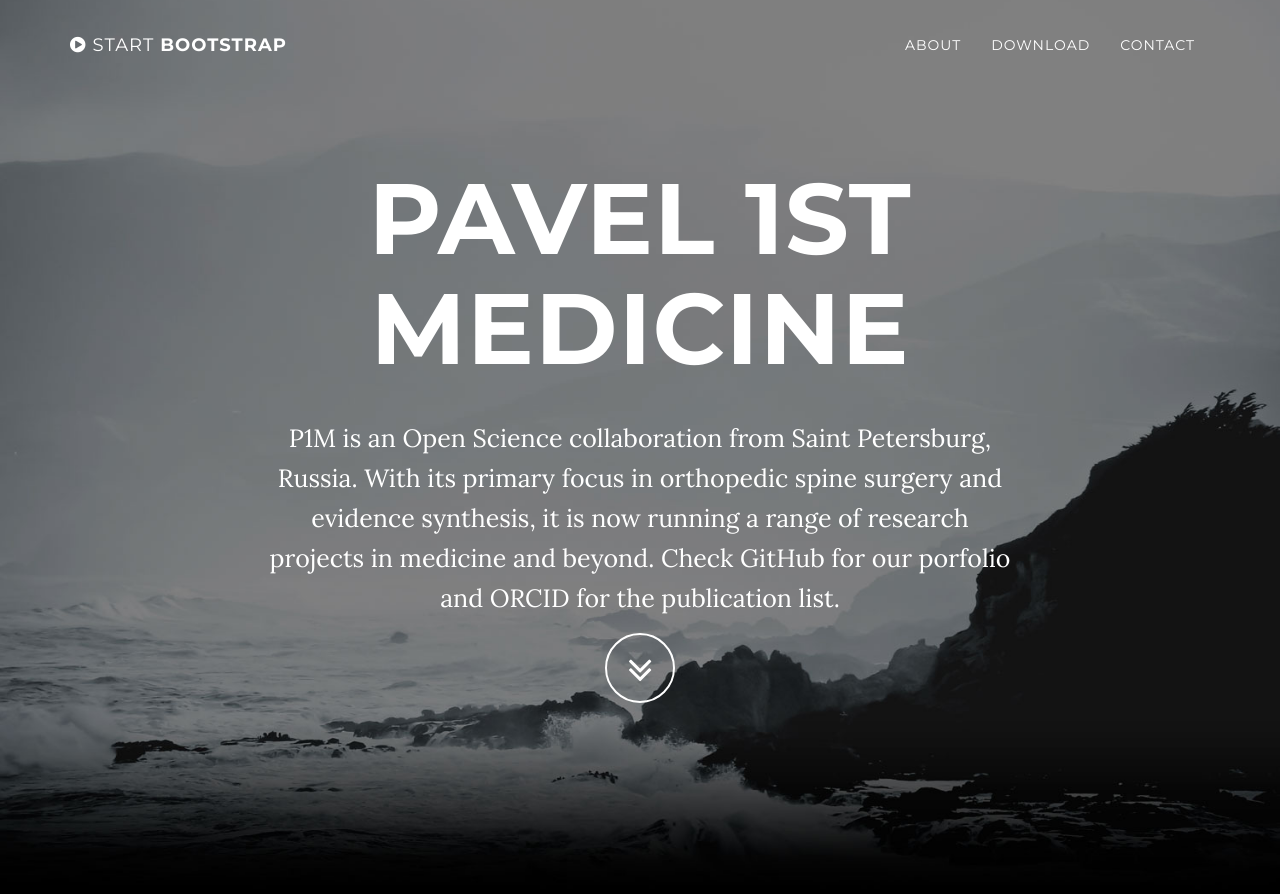
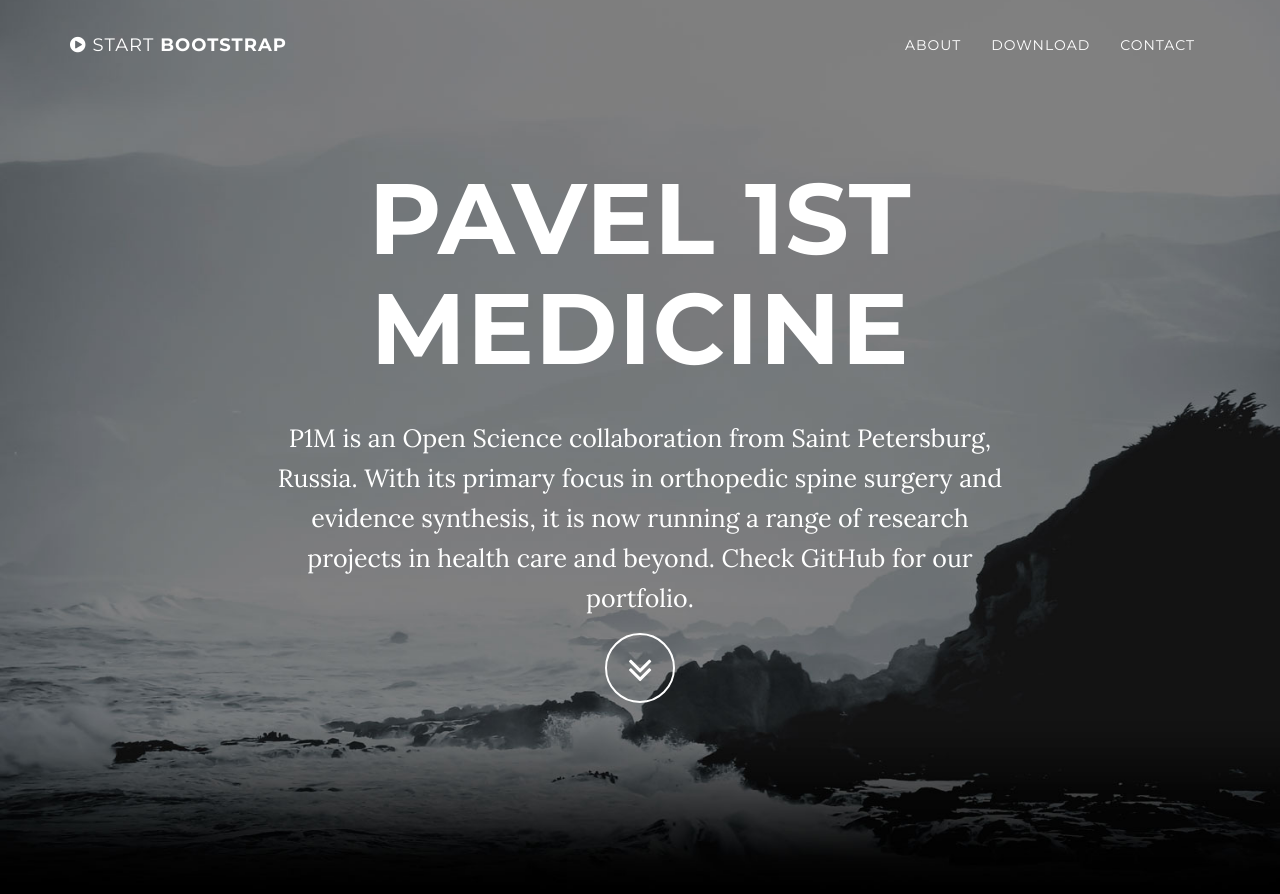
Before and after one commit to p1m-ortho/p1m.github.io, a Jekyll site: the page built from index.html, in a window 1280 px wide and 900 px high. Shown: the top 894 px of the window. Built offline with Jekyll 4.4.1, drawn with Linux system fonts in a browser that asks for light colours.

Commit message:
Rewrite and fix typos in description

```diff
--- a/_config.yml
+++ b/_config.yml
@@ -2,7 +2,7 @@
 title: Pavel 1st Medicine
 email: admin@p1m.org
 url: https://p1m.org
-description: "P1M is an Open Science collaboration from Saint Petersburg, Russia. With its primary focus in orthopedic spine surgery and evidence synthesis, it is now running a range of research projects in medicine and beyond. Check GitHub for our porfolio and ORCID for the publication list. "
+description: "P1M is an Open Science collaboration from Saint Petersburg, Russia. With its primary focus in orthopedic spine surgery and evidence synthesis, it is now running a range of research projects in health care and beyond. Check GitHub for our portfolio. "
 
 # Color settings (hex-codes without the leading hash-tag)
 color:
@@ -16,8 +16,6 @@ footer: P1M.ORG
 social:
   - title: twitter
     url: https://twitter.com/drzhelnov
-  - title: orcid
-    url: https://orcid.org/0000-0003-2767-5123
   - title: github
     url: https://github.com/p1m-ortho
 
```
